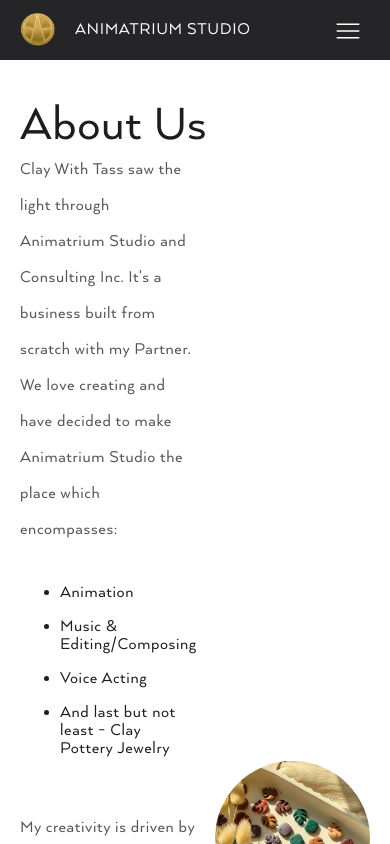
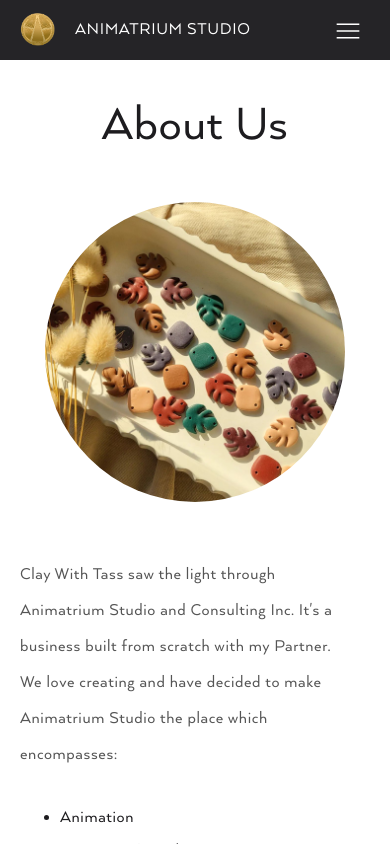
Before and after one commit to ChrisBeddome/animatrium_studio, a Next.js app: page /about in a window 390 px wide. Shown: the top 844 px of the page. Built offline with nearby package versions, Linux system fonts and the light colour scheme.

Commit message:
mobile styles

```diff
--- a/components/products/Card/Card.js
+++ b/components/products/Card/Card.js
@@ -12,7 +12,7 @@
           src={product.src}
           layout="fill"
           objectFit="cover"
-          sizes="(max-width: 520px) 500px, 230px"
+          sizes="(max-width: 550px) 500px, 230px"
         />
       </div>
       <div className={styles.bottom}>
--- a/pages/about.module.scss
+++ b/pages/about.module.scss
@@ -3,11 +3,15 @@
     display: flex;
     align-items: center;
     justify-content: space-between;
-    .img img {
-      border-radius: 600px;
+    gap: 80px;
+    .img {
+      flex: 1;
+      img {
+        border-radius: 1000px;
+      }
     }
     .blurb {
-      max-width: 50%;
+      flex: 1;
       padding-right: 20px;
       ul {
         margin-left: 40px;
@@ -17,5 +21,17 @@
         }
       }
     }
+    @media screen and (max-width: 1000px) {
+      flex-direction: column;
+      gap: 0px;
+      .img {
+        order: 1;
+        margin: 50px 0;
+        max-width: 300px;
+      }
+      .blurb {
+        order: 2;
+      }
+    }
   }
 }
--- a/pages/products/[name].js
+++ b/pages/products/[name].js
@@ -2,5 +2,9 @@
 
 export default function ProdcutPage({}) {
   const router = useRouter();
-  return <h1>{router.query.name}</h1>
+  return (
+    <main className="main-content">
+      <h1>{router.query.name}</h1>
+    </main>
+  );
 }
--- a/styles/global.scss
+++ b/styles/global.scss
@@ -64,6 +64,11 @@
   @media screen and (max-width: 1450px) {
     padding: 50px 30px;
   }
+  @media screen and (max-width: 1000px) {
+    h1 {
+      text-align: center;
+    }
+  }
   @media screen and (max-width: 500px) {
     padding: 40px 20px;
   }
```
Also changed, not shown: pages/index.js (+14 -38 lines), pages/index.module.scss (+25 -2 lines), pages/shop.module.scss (+6 -3 lines).
